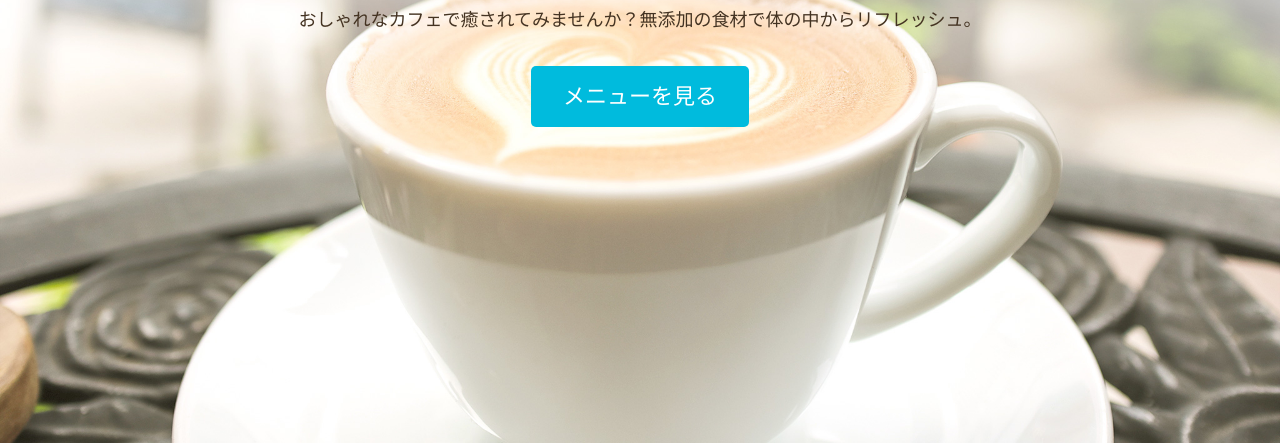
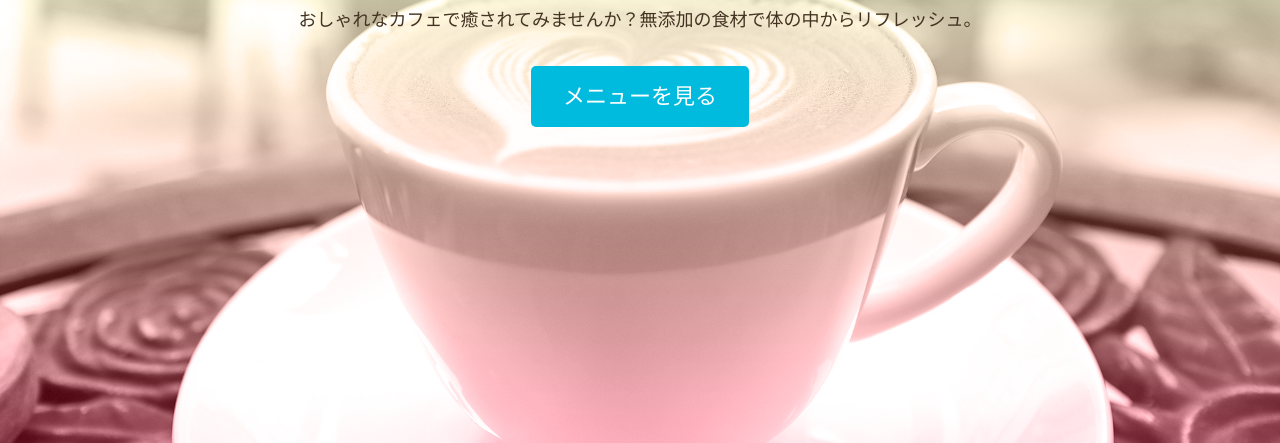
Before and after one commit to Takuyakou/WCB-Cafe, a plain HTML site: page index.html in a window 1280 px wide. Shown: the part 357-800 px from the top of the page. Drawn offline with Linux system fonts and the light colour scheme; some packages are replaced by stand-ins of ours.

Commit message:
グラデーションの設定

```diff
--- a/css/style.css
+++ b/css/style.css
@@ -89,7 +89,8 @@ img {
 }
 
 #home {
-  background-image: url(../images/main-bg.jpg);
+  background-image: url(../images/main-bg.jpg),linear-gradient(#c9ffbf, #ffafbd);
+  background-blend-mode: luminosity;
   min-height: 100vh;
 }
 #home .page-title {
```
